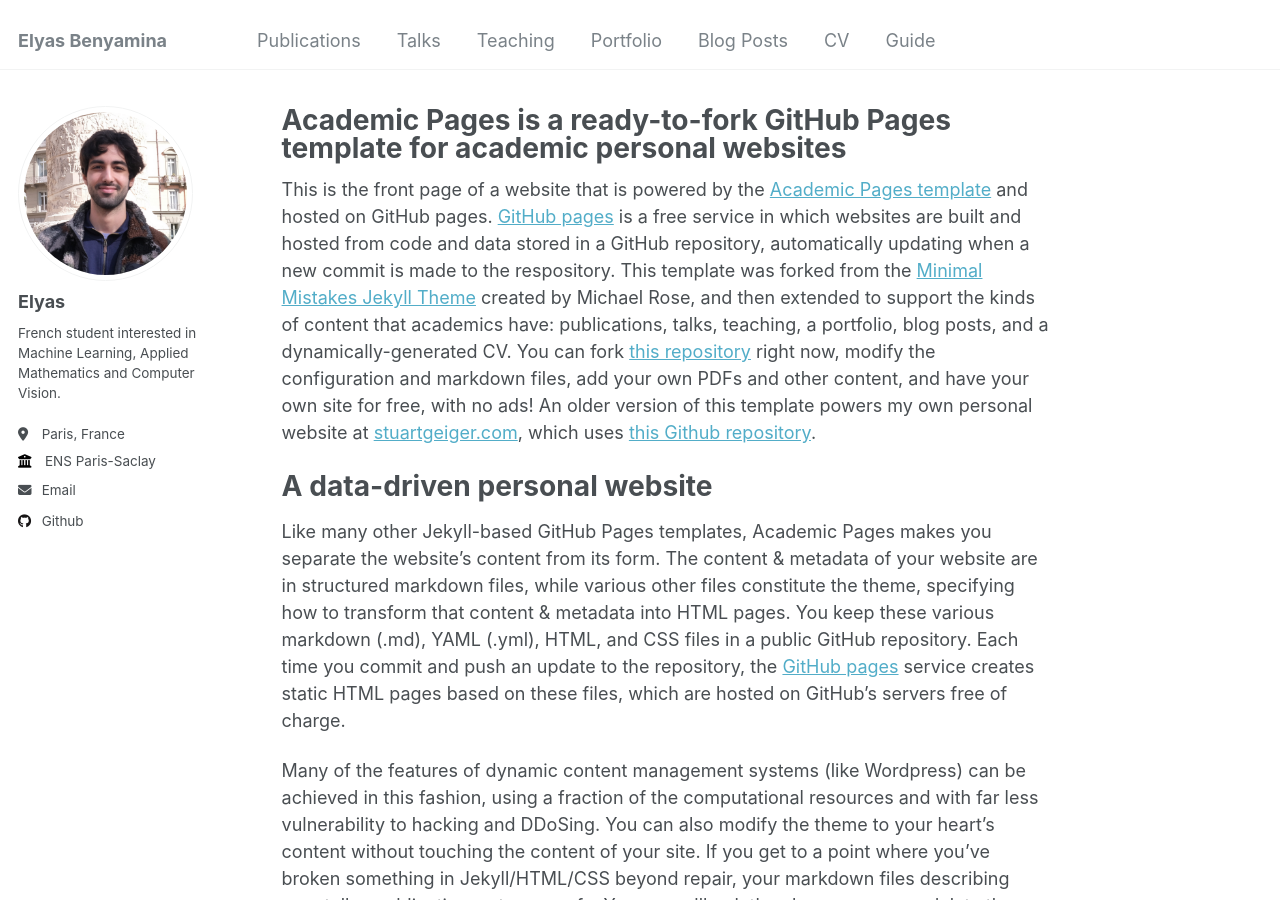
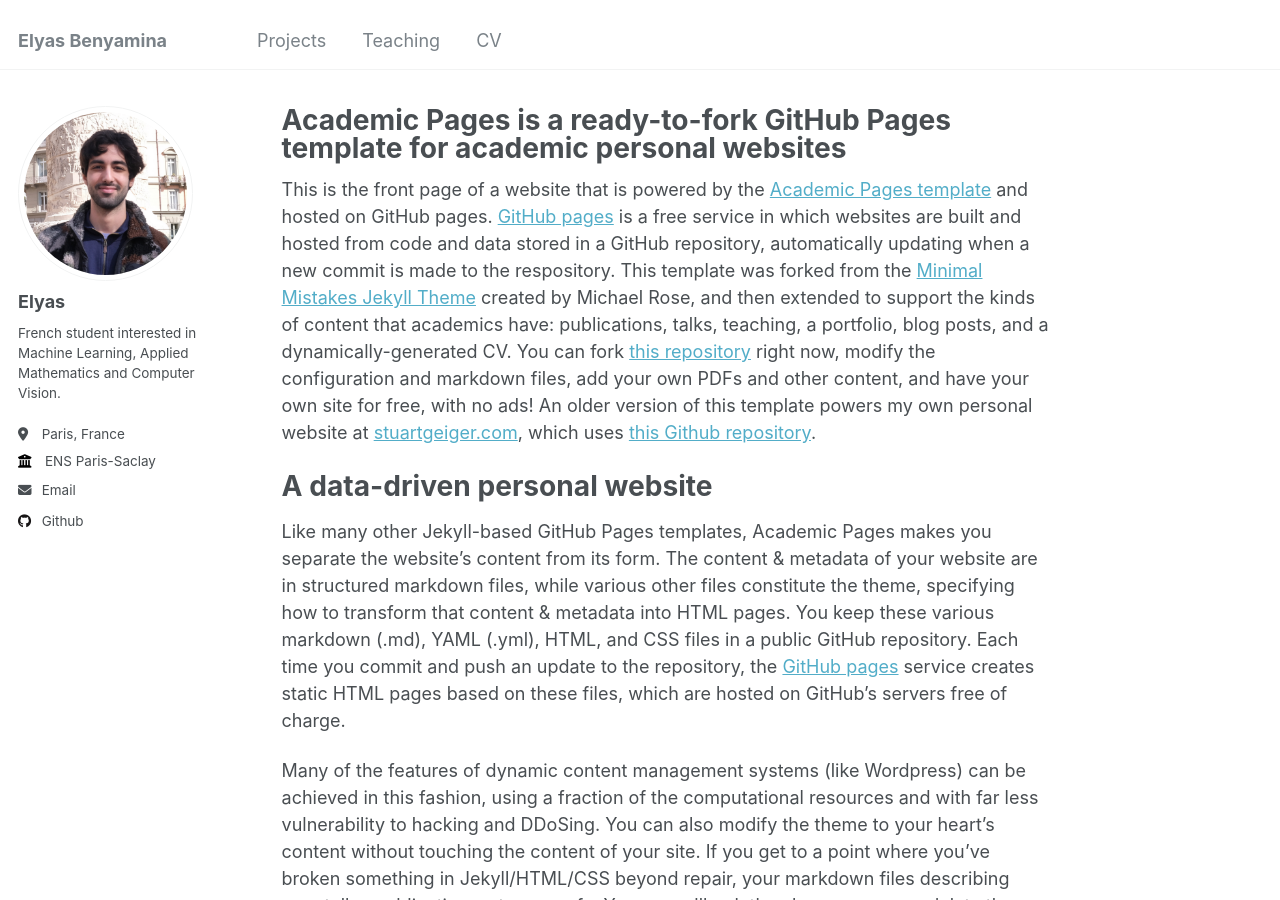
Before and after one commit to elyasbny/elyasbny.github.io, a Jekyll site: the page built from _pages/about.md, in a window 1280 px wide and 900 px high. Built offline with Jekyll 4.4.1, drawn with Linux system fonts in a browser that asks for light colours.

Commit message:
Update navigation.yml

```diff
--- a/_data/navigation.yml
+++ b/_data/navigation.yml
@@ -5,23 +5,11 @@
 # prevent it from being included in the site.
 
 main:
-  - title: "Publications"
+  - title: "Projects"
     url: /publications/
-
-  - title: "Talks"
-    url: /talks/
 
   - title: "Teaching"
     url: /teaching/
 
-  - title: "Portfolio"
-    url: /portfolio/
-
-  - title: "Blog Posts"
-    url: /year-archive/
-
   - title: "CV"
     url: /cv/
-
-  - title: "Guide"
-    url: /markdown/
```
